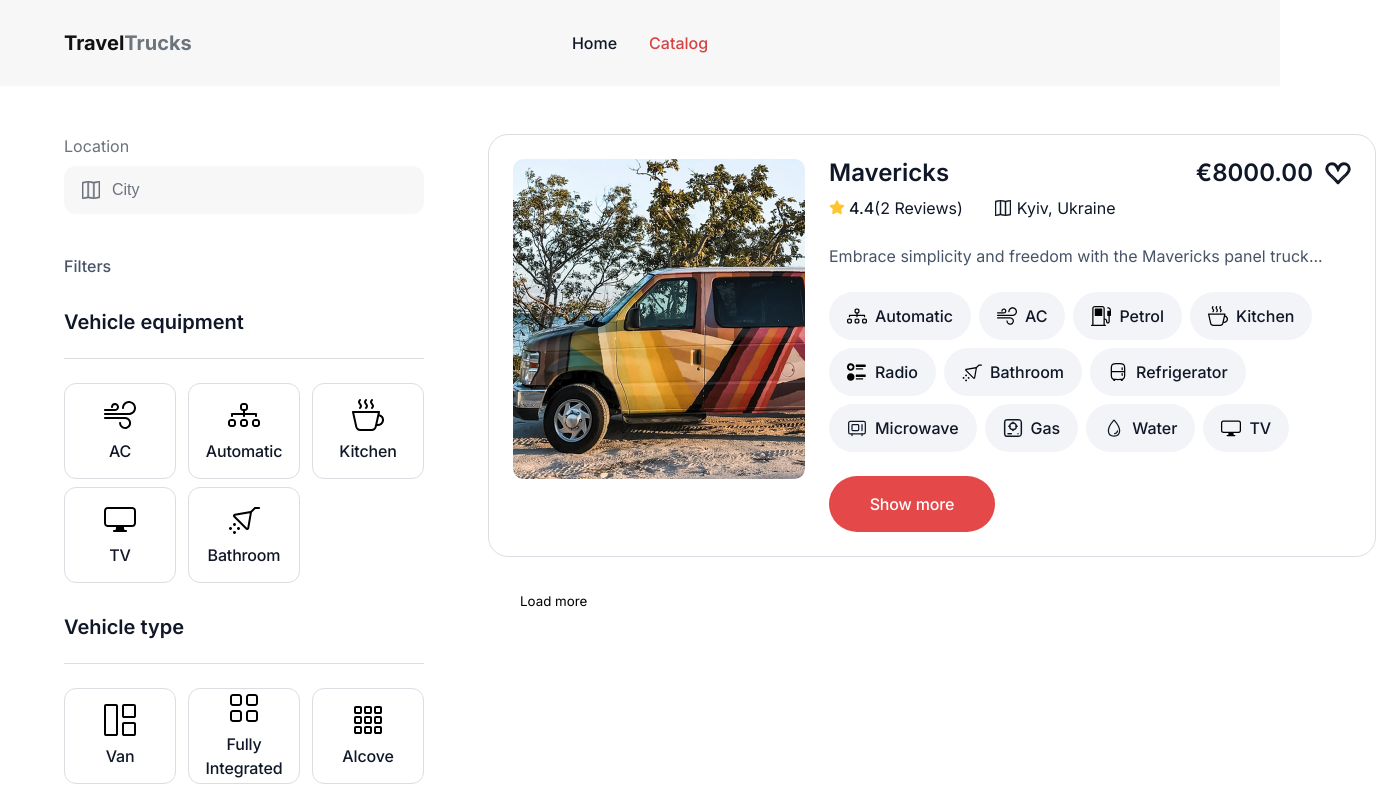
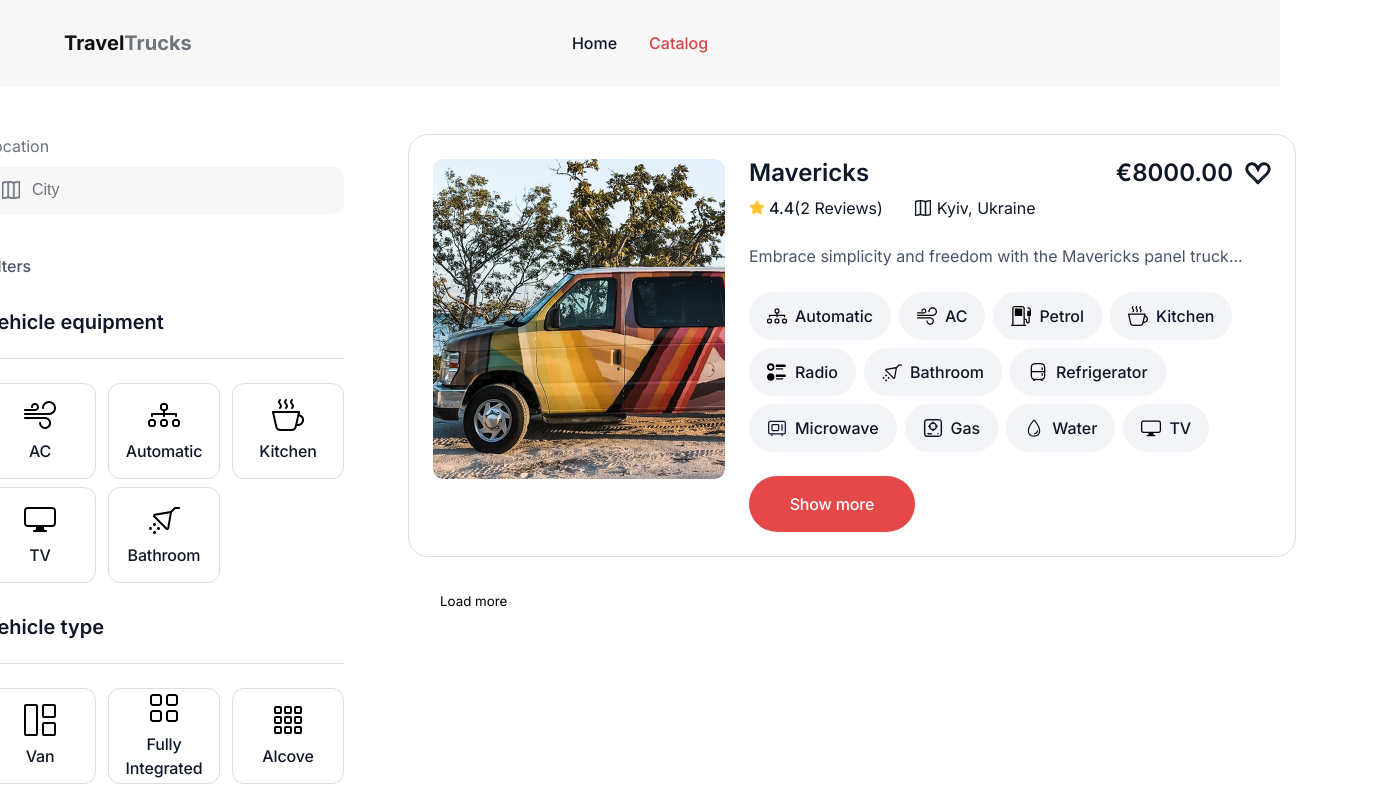
Before and after one commit to Sensei8760/travel-trucks, a Next.js app: page /catalog in a window 1280 px wide. Shown: the top 800 px of the page, 1376 px wide, since content can reach past the window. Built offline with nearby package versions, Linux system fonts and the light colour scheme; no server answers.

Commit message:
changing the placement of components

```diff
--- a/app/catalog/CatalogPage.module.css
+++ b/app/catalog/CatalogPage.module.css
@@ -3,13 +3,15 @@
 }
 
 .container {
-    width: 100%;
+    max-width: 1440px;
+    margin: 0 auto;
     padding: 0 64px;
 
     display: grid;
-    grid-template-columns: 360px 1fr;
+    grid-template-columns: 360px 888px;
     gap: 64px;
     align-items: start;
+    justify-content: center;
 }
 
 .sidebar {
@@ -17,6 +19,6 @@
 }
 
 .content {
-    width: 100%;
+    width: 888px;
     min-width: 0;
 }
```
